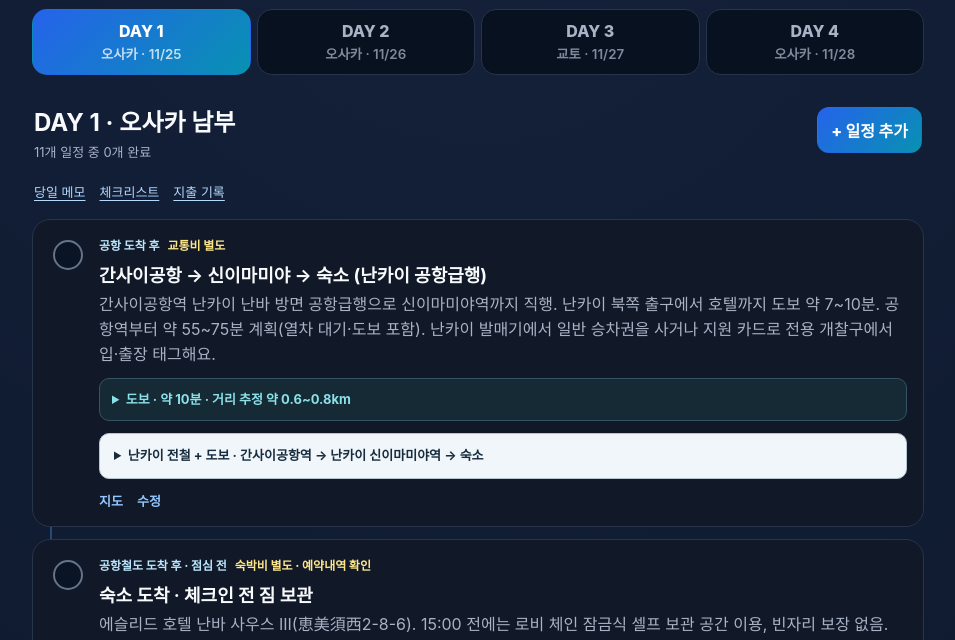
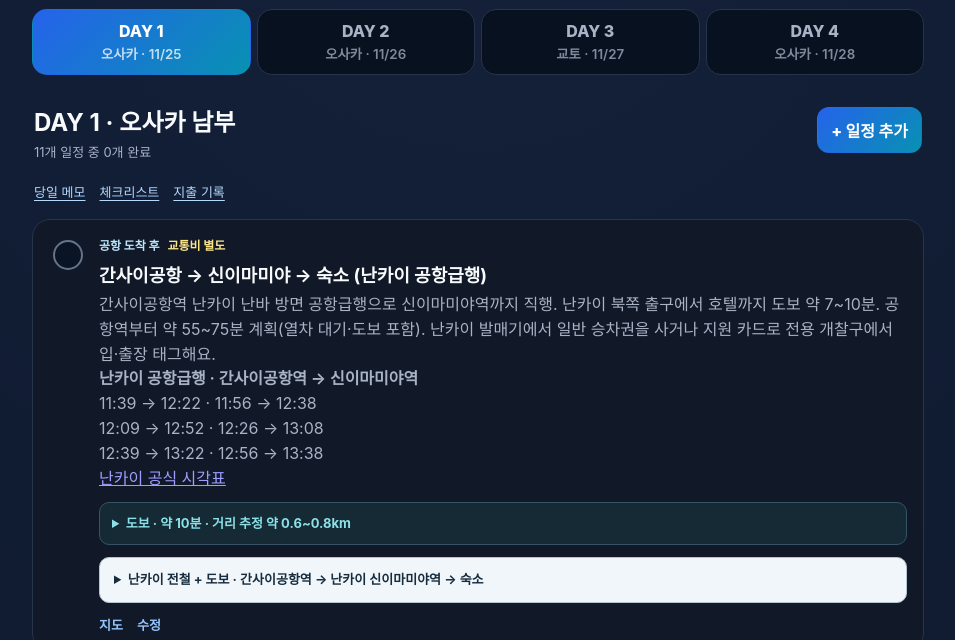
Before and after one commit to ujewon22325/japan-trip-2026, a plain HTML site: page index.html in a window 1280 px wide. Shown: the part 160-800 px from the top of the page, without its empty margins (162-1117 px from the left). Drawn offline with Linux system fonts and the light colour scheme.

Commit message:
Show Nankai Airport Express times on the arrival and return days

```diff
--- a/app.js
+++ b/app.js
@@ -991,6 +991,42 @@ function appendSanpeiInfo(node,plan){
   node.querySelector('.plan-note').after(details);
 }
 
+const AIRPORT_EXPRESS_SCHEDULES = {
+  "d1p1": {
+    "title": "난카이 공항급행 · 간사이공항역 → 신이마미야역",
+    "lines": [
+      "11:39 → 12:22 · 11:56 → 12:38",
+      "12:09 → 12:52 · 12:26 → 13:08",
+      "12:39 → 13:22 · 12:56 → 13:38"
+    ],
+    "url": "https://kensaku.nankai.co.jp/pc/T5?USR=PC&d=1&dw=0&slCode=311-2"
+  },
+  "d4-nankai-kix": {
+    "title": "난카이 공항급행 · 신이마미야역 → 간사이공항역",
+    "lines": [
+      "13:10 → 13:52 · 13:25 → 14:08 (추천)",
+      "13:40 → 14:22 · 13:55 → 14:38"
+    ],
+    "url": "https://kensaku.nankai.co.jp/pc/T5?USR=PC&d=2&dw=1&slCode=306-1"
+  }
+};
+
+function appendAirportExpressInfo(node, planId) {
+  const schedule = AIRPORT_EXPRESS_SCHEDULES[planId];
+  if (!schedule) return;
+  const info = document.createElement('p');
+  info.className = 'plan-note';
+  const title = document.createElement('strong');
+  title.textContent = schedule.title;
+  const official = document.createElement('a');
+  official.href = schedule.url;
+  official.target = '_blank';
+  official.rel = 'noopener noreferrer';
+  official.textContent = '난카이 공식 시각표';
+  info.append(title, '\n' + schedule.lines.join('\n') + '\n', official);
+  node.querySelector('.plan-note').after(info);
+}
+
 function renderTimeline(){
   const wrap=document.querySelector('#timeline'); wrap.innerHTML='';
   const tpl=document.querySelector('#timelineItemTemplate');
@@ -1023,6 +1059,7 @@ function renderTimeline(){
     appendSanpeiInfo(node,plan);
     appendWalkingGuide(node,plan);
     appendRouteGuide(node,plan);
+    appendAirportExpressInfo(node,plan.id);
     node.querySelector('.check-btn').onclick=function(){state.completed[plan.id]=!state.completed[plan.id];save();renderTimeline();renderSummary();renderStats();renderTravelTools();};
     const naverQueries={
       'd1-naniwa-lunch':'浪速日本橋食堂 오사카','d1p2':'오사카 구로몬시장','d1-kuromon-sanpei':'오사카 구로몬 산페이','d1-yasaka':'오사카 난바 야사카 신사',
--- a/index.html
+++ b/index.html
@@ -5,11 +5,11 @@
   <meta name="viewport" content="width=device-width, initial-scale=1, viewport-fit=cover" />
   <meta name="theme-color" content="#111827" />
   <meta name="description" content="2026 오사카·교토 3박 4일 여행 일정 관리 앱" />
-  <link rel="manifest" href="./manifest.json?v=25" />
+  <link rel="manifest" href="./manifest.json?v=26" />
   <link rel="icon" href="./icon.svg" type="image/svg+xml" />
   <link rel="apple-touch-icon" href="./icon-192.png" />
   <title>간사이 여행 일정</title>
-  <link rel="stylesheet" href="./styles.css?v=25" />
+  <link rel="stylesheet" href="./styles.css?v=26" />
 <style>.tax-refund-guide{margin:24px 0;padding:22px;border:1px solid #b8cbbd;border-radius:12px;background:#f4f6ed;color:#253b30;line-height:1.8;overflow-wrap:anywhere}.tax-refund-guide h2{margin:0 0 12px;font-size:22px}.tax-refund-guide h3{font-size:17px;margin:24px 0 8px}.tax-refund-guide p{margin:10px 0}.tax-refund-alert{padding:12px;background:#e6ebdc;border-radius:6px}.tax-refund-guide summary{cursor:pointer;font-weight:700;padding:12px 0;line-height:1.7}.tax-refund-guide summary:focus-visible{outline:3px solid #e6a35e}.tax-refund-body{font-size:14px}.tax-refund-body ul,.tax-refund-body ol{padding-left:22px;margin:10px 0}.tax-refund-body li{margin:8px 0}.tax-refund-sources a{display:inline-block;color:#875039;text-decoration:underline;margin:6px 12px 0 0}.tax-refund-sources{font-size:12px}@media(max-width:600px){.tax-refund-guide{padding:17px}.tax-refund-guide h2{font-size:19px}}</style>
 <style>.atm-guide{margin:24px 0;padding:22px;border:1px solid #a5c8be;border-radius:12px;background:#edf6f2;color:#253b30;line-height:1.8}.atm-guide h2{margin:0 0 12px;font-size:22px}.atm-guide ul{padding-left:22px}.atm-guide li{margin:10px 0}.atm-guide summary{cursor:pointer;font-weight:700;padding:10px 0}.atm-guide a{color:#875039;text-decoration:underline}.atm-guide summary:focus-visible{outline:3px solid #e6a35e}@media(max-width:600px){.atm-guide{padding:17px}.atm-guide h2{font-size:19px}}</style>
 </head>
@@ -195,10 +195,10 @@
       </div>
     </article>
   </template>
-  <script src="./flight.js?v=25"></script>
-  <script src="./hotel.js?v=25"></script>
-  <script src="./walking.js?v=25"></script>
-  <script src="./route-details.js?v=25"></script>
-  <script src="./app.js?v=25"></script>
+  <script src="./flight.js?v=26"></script>
+  <script src="./hotel.js?v=26"></script>
+  <script src="./walking.js?v=26"></script>
+  <script src="./route-details.js?v=26"></script>
+  <script src="./app.js?v=26"></script>
 </body>
 </html>
--- a/sw.js
+++ b/sw.js
@@ -1,6 +1,6 @@
 const CACHE_PREFIX='kansai-trip-pwa-';
-const CACHE=CACHE_PREFIX+'v25';
-const ASSETS=['./','./index.html','./styles.css?v=25','./app.js?v=25','./hotel.js?v=25','./flight.js?v=25','./walking.js?v=25','./route-details.js?v=25','./manifest.json?v=25','./icon.svg','./icon-192.png','./icon-512.png'];
+const CACHE=CACHE_PREFIX+'v26';
+const ASSETS=['./','./index.html','./styles.css?v=26','./app.js?v=26','./hotel.js?v=26','./flight.js?v=26','./walking.js?v=26','./route-details.js?v=26','./manifest.json?v=26','./icon.svg','./icon-192.png','./icon-512.png'];
 
 self.addEventListener('install',function(e){
   e.waitUntil(
```
